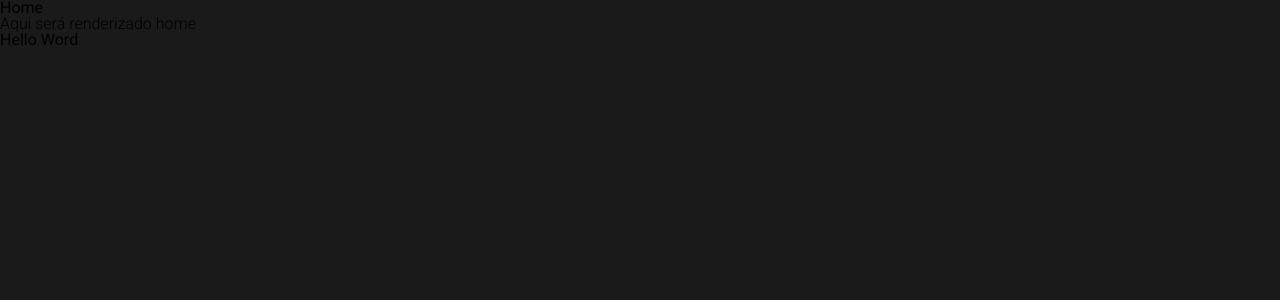
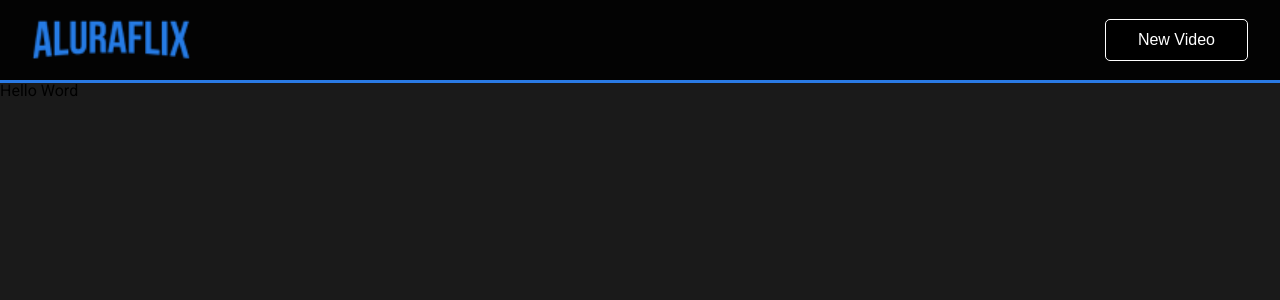
Before and after one commit to JoseDarioGonzalezCha/aluraflix, a React (Vite) app: page / in a window 1280 px wide. Shown: the top 300 px of the page. Built offline with nearby package versions, Linux system fonts and the light colour scheme.

Commit message:
feat: add component Header

```diff
--- a/src/pages/Home/Home.jsx
+++ b/src/pages/Home/Home.jsx
@@ -1,10 +1,10 @@
 import React from "react";
+import { Header } from "../../components/Header";
 
 export const Home = () => {
   return (
     <div>
-      Home
-      <p>Aqui será renderizado home</p>
+      <Header />
     </div>
   );
 };
```
